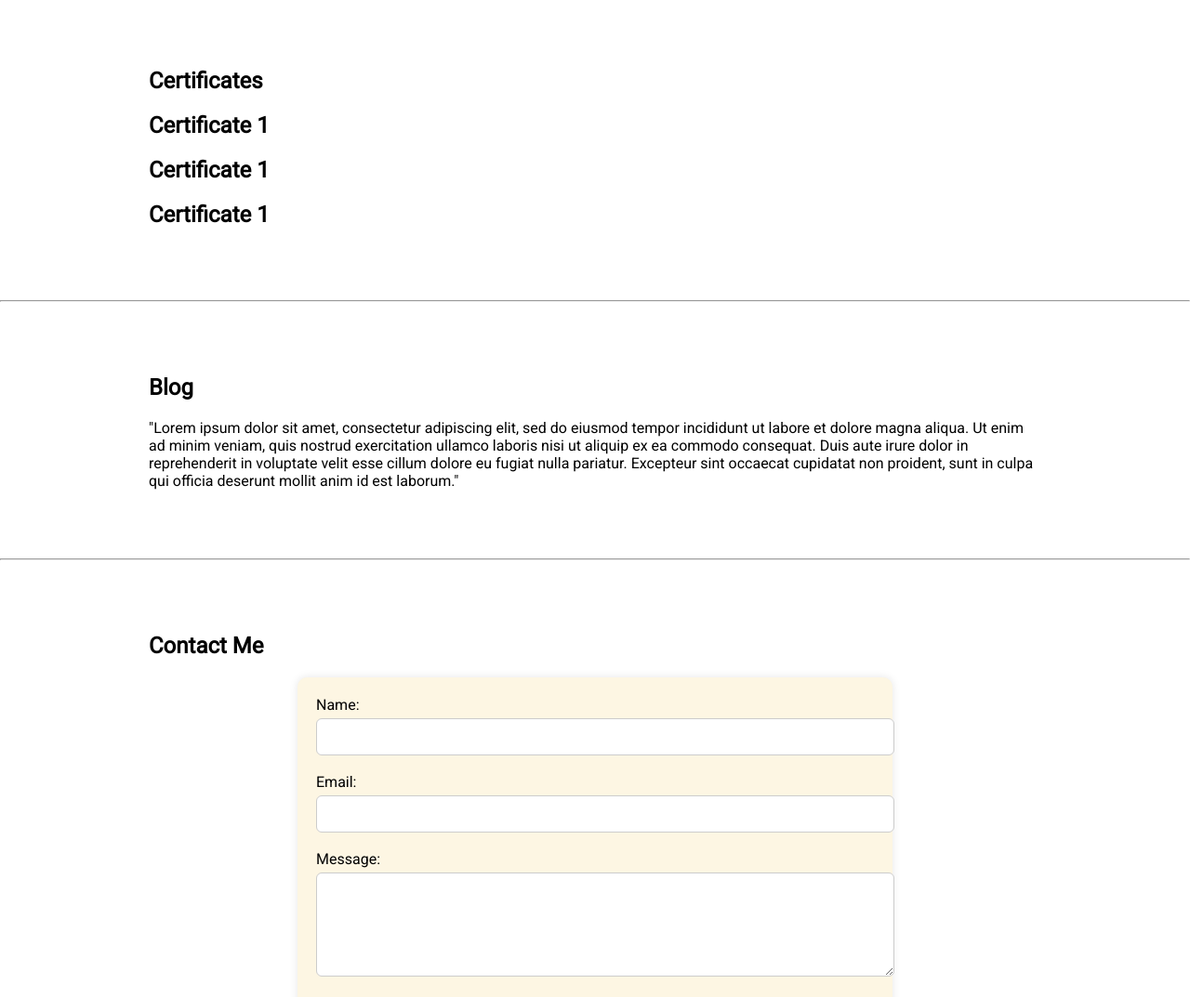
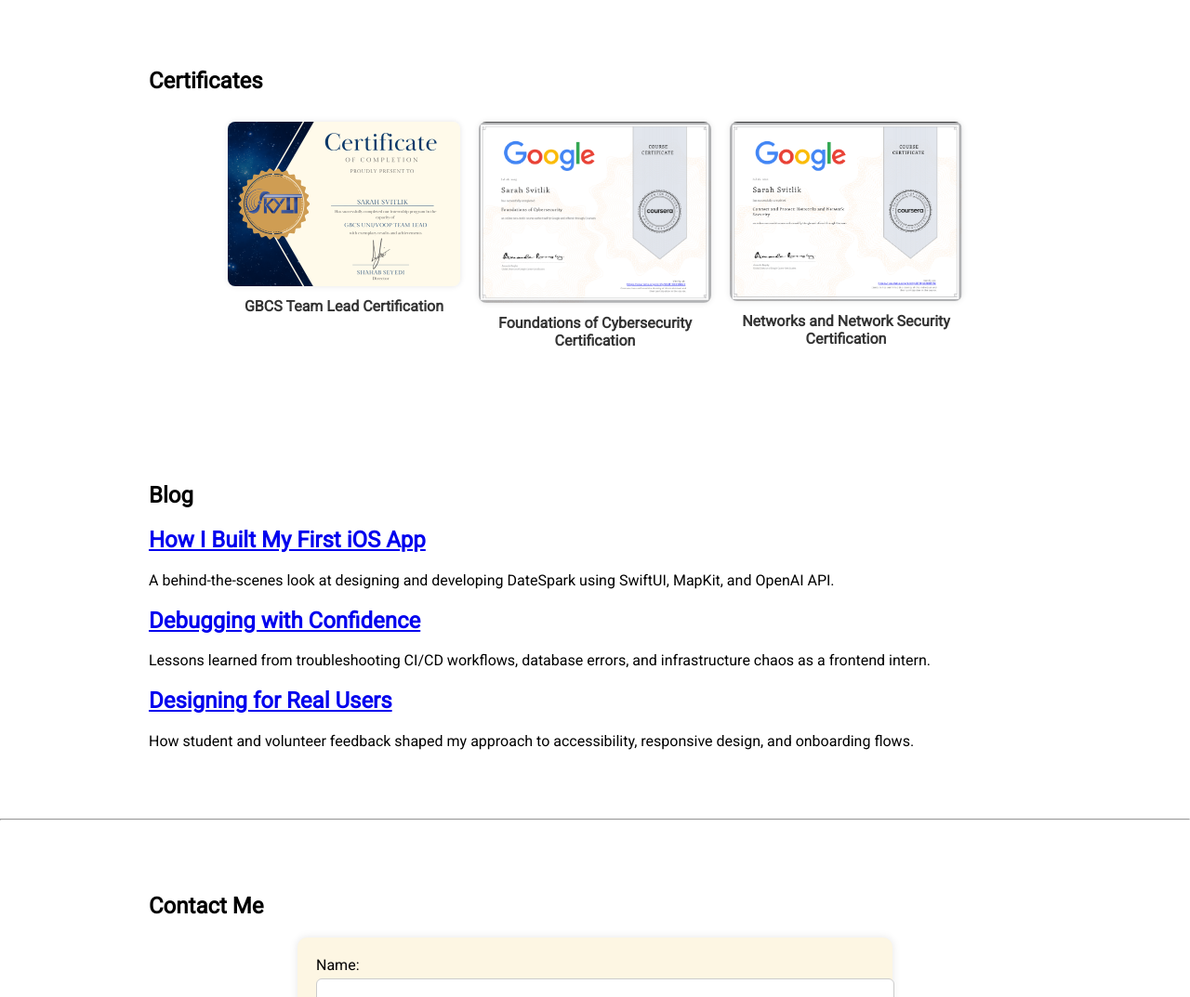
Before and after one commit to sarahsvitlik03/portfolio, a plain HTML site: page index.html in a window 1280 px wide. Shown: the part 2994-4067 px from the top of the page at 93% size. Drawn offline with Linux system fonts and the light colour scheme.

Commit message:
certifications and blog updated

```diff
--- a/index.html
+++ b/index.html
@@ -147,18 +147,40 @@
 
         <section id="certificates" class="section">
             <h1>Certificates</h1>
-            <h2>Certificate 1</h2>
-            <h2>Certificate 1</h2>
-            <h2>Certificate 1</h2>
-        </section>
+            <div class="cert-container">
+              <div class="cert-card">
+                <img src="skyit.png" alt="SkyIY Certificate">
+                <h2>GBCS Team Lead Certification</h2>
+              </div>
+              <div class="cert-card">
+                <img src="cybercert.png" alt="CyberCert">
+                <h2>Foundations of Cybersecurity Certification</h2>
+              </div>
+              <div class="cert-card">
+                <img src="networkcert.png" alt="NetworkCert">
+                <h2>Networks and Network Security Certification</h2>
+              </div>
+            </div>
+          </section>
 
-        <hr>
+          <section id="blog" class="section">
+            <h1>Blog</h1>
+            <div class="blog-list">
+              <div class="blog-card">
+                <h2><a href="blog1.html" target="_blank">How I Built My First iOS App</a></h2>
+                <p>A behind-the-scenes look at designing and developing DateSpark using SwiftUI, MapKit, and OpenAI API.</p>
+              </div>
+              <div class="blog-card">
+                <h2><a href="blog2.html" target="_blank">Debugging with Confidence</a></h2>
+                <p>Lessons learned from troubleshooting CI/CD workflows, database errors, and infrastructure chaos as a frontend intern.</p>
+              </div>
+              <div class="blog-card">
+                <h2><a href="blog3.html" target="_blank">Designing for Real Users</a></h2>
+                <p>How student and volunteer feedback shaped my approach to accessibility, responsive design, and onboarding flows.</p>
+              </div>
+            </div>
+          </section>
 
-        <section id="blog" class="section">
-            <h1>Blog</h1>
-            <p>"Lorem ipsum dolor sit amet, consectetur adipiscing elit, sed do eiusmod tempor incididunt ut labore et dolore magna aliqua. Ut enim ad minim veniam, quis nostrud exercitation ullamco laboris nisi ut aliquip ex ea commodo consequat. Duis aute irure dolor in reprehenderit in voluptate velit esse cillum dolore eu fugiat nulla pariatur. Excepteur sint occaecat cupidatat non proident, sunt in culpa qui officia deserunt mollit anim id est laborum."
-            </p>
-        </section>
 
         <hr>
 
--- a/styles.css
+++ b/styles.css
@@ -73,6 +73,33 @@
   overflow: hidden;
 }
 
+.cert-container {
+  text-align: center;
+  font-size: 0;
+}
+
+.cert-card {
+  display: inline-block;
+  width: 30%;
+  max-width: 250px;
+  margin: 10px;
+  vertical-align: top;
+  font-size: 16px;
+}
+
+.cert-card img {
+  width: 100%;
+  height: auto;
+  border-radius: 8px;
+  box-shadow: 0 0 6px rgba(0,0,0,0.1);
+}
+
+.cert-card h2 {
+  margin-top: 8px;
+  font-size: 16px;
+  color: #333;
+}
+
 
 
 .aboutme-content {
```
Also changed, not shown: cybercert.png (added), networkcert.png (added), skyit.png (added).
